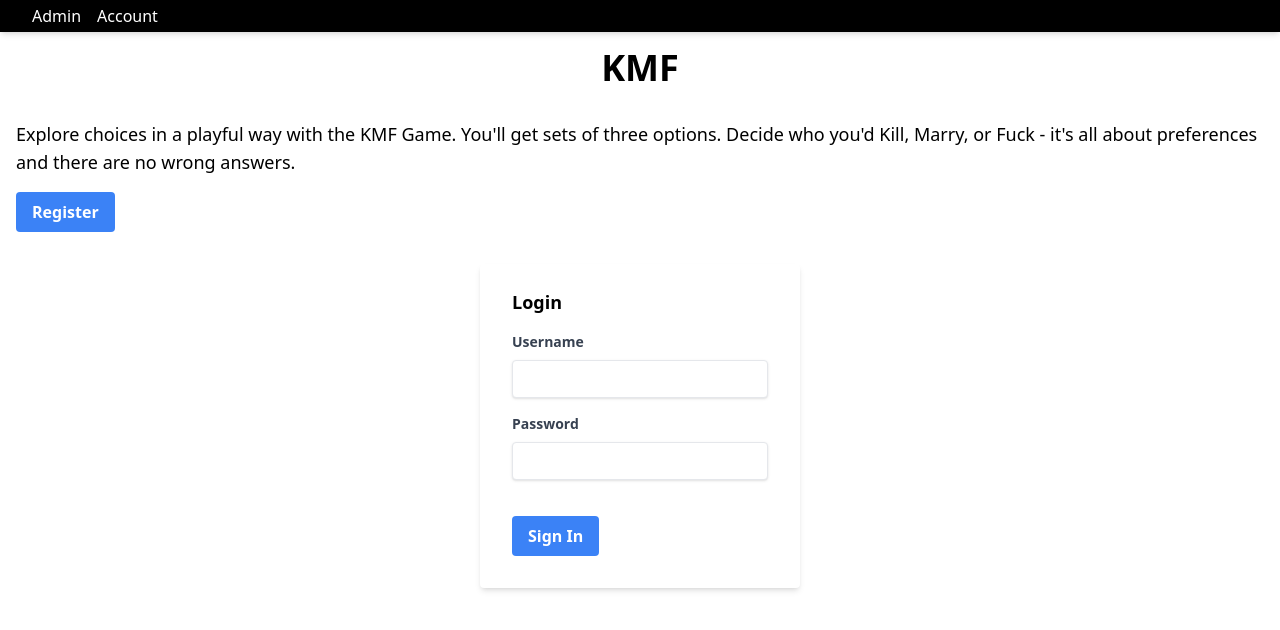
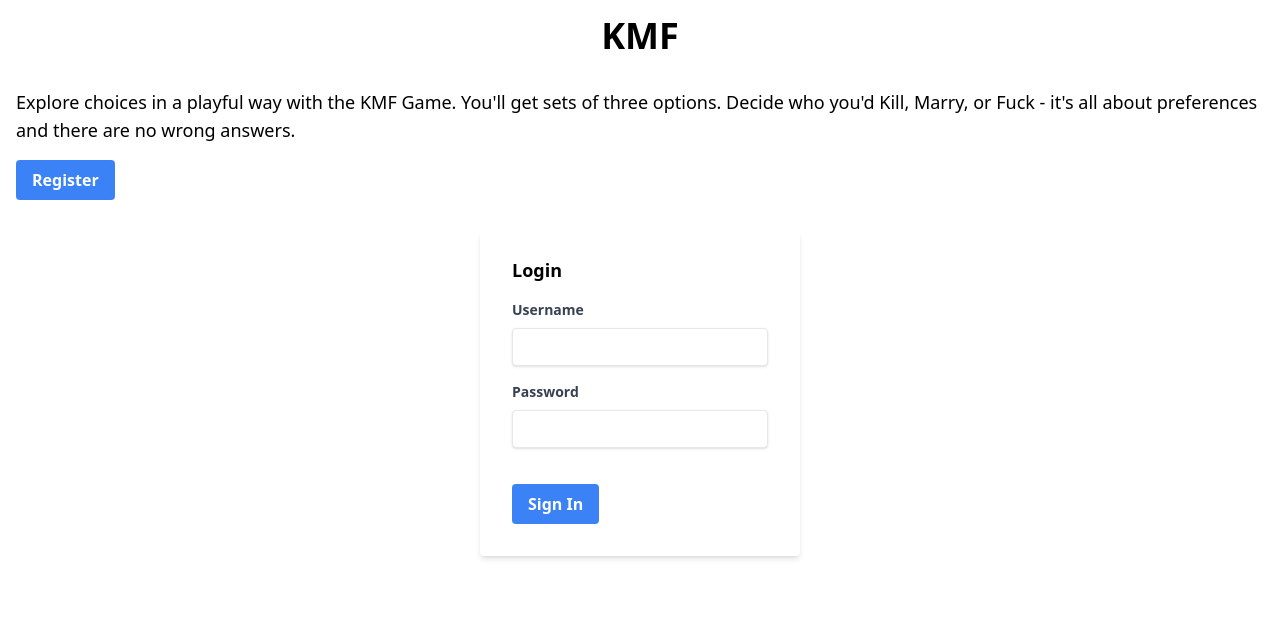
Before and after one commit to notswizz/kmf-app, a Next.js app: page / in a window 1280 px wide. Shown: the top 630 px of the page. Built offline with nearby package versions, Linux system fonts and the light colour scheme.

Commit message:
took out nav bar

```diff
--- a/pages/index.js
+++ b/pages/index.js
@@ -1,6 +1,5 @@
 import React, { useState } from 'react';
 import Link from 'next/link';
-import NavBar from '../components/navBar'; // Adjust the path as necessary
 import Login from '../components/loginForm'; // Adjust the path as necessary
 import Register from '../components/registerForm'; // Adjust the path as necessary
 
@@ -9,7 +8,7 @@ const IndexPage = () => {
 
   return (
     <>
-      <NavBar />
+
       <div className="container mx-auto p-4">
         <h1 className="text-4xl font-bold text-center mb-8">KMF</h1>
         <div className="text-lg space-y-4">
--- a/pages/kmf.js
+++ b/pages/kmf.js
@@ -1,6 +1,5 @@
 import React, { useEffect, useState } from 'react';
 import Cookies from 'js-cookie';
-import Navbar from '../components/navBar';
 import PicModal from '../components/picModal';
 
 
```
Also changed, not shown: pages/info.js (added).
